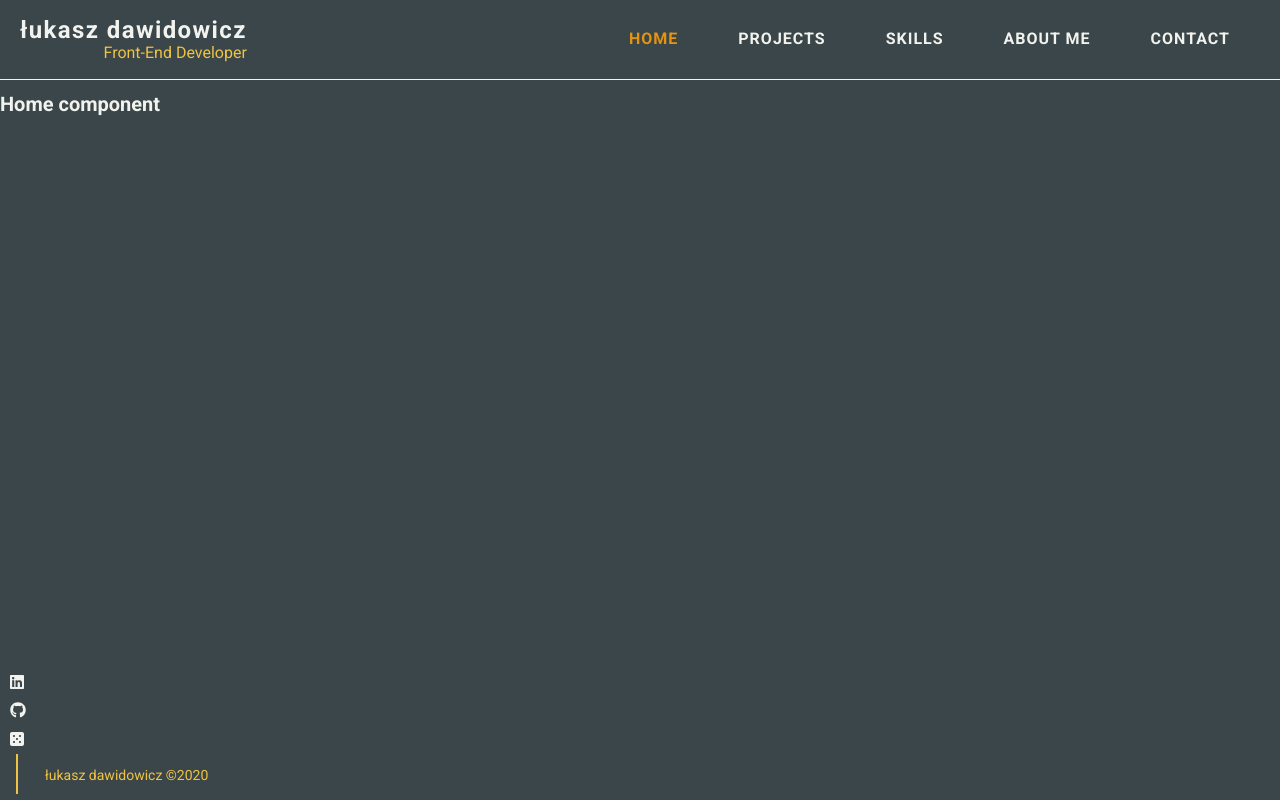
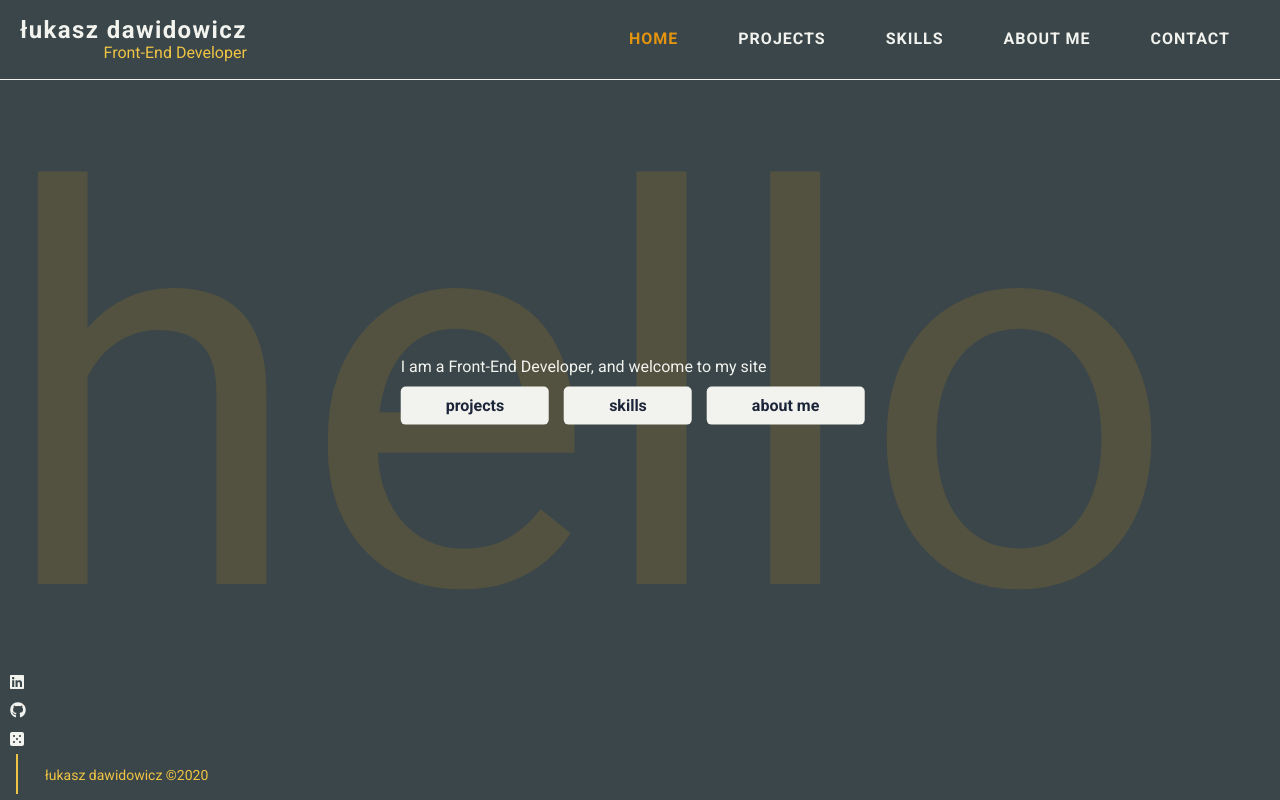
Before and after one commit to shivetay/LD_portfolio, a React (Create React App) app: page / in a window 1280 px wide. Built offline with nearby package versions, Linux system fonts and the light colour scheme.

Commit message:
add home basic stylesv and design

```diff
--- a/src/components/views/Home/Home.js
+++ b/src/components/views/Home/Home.js
@@ -1,11 +1,42 @@
 import React, { Component } from 'react';
+import { Link } from 'react-router-dom';
 
-export default class Home extends Component {
+import './Home.scss';
+
+class Home extends Component {
   render() {
     return (
-      <div>
-        <h1> Home component</h1>
+      <div className='Home'>
+        <div className='Home__Header'>
+          <span className='Home__Header-bg '>hello</span>
+          <section className='Home__Section'>
+            <div className='Home__Section-content'>
+              <p className='Home__Section-paragraph'>
+                I am a Front-End Developer, and welcome to my site
+              </p>
+            </div>
+            <div>
+              <button className='btn'>
+                <Link to='/projects'>
+                  <span className='btn-span'>projects</span>
+                </Link>
+              </button>
+              <button className='btn'>
+                <Link to='/skills'>
+                  <span className='btn-span'>skills</span>
+                </Link>
+              </button>
+              <button className='btn'>
+                <Link to='/about'>
+                  <span className='btn-span'>about me</span>
+                </Link>
+              </button>
+            </div>
+          </section>
+        </div>
       </div>
     );
   }
 }
+
+export default Home;
--- a/src/components/views/Home/Home.scss
+++ b/src/components/views/Home/Home.scss
@@ -0,0 +1,21 @@
+@import '../../../styles/settings.scss';
+
+.Home {
+  &__Header {
+    position: relative;
+    &-bg {
+      font-size: 55rem;
+      color: $color-font-contrast-second;
+      opacity: 0.15;
+    }
+  }
+  &__Section {
+    display: flex;
+    flex-direction: column;
+    position: absolute;
+    top: 50%;
+    left: 50%;
+    transform: translate(-50%, -50%);
+    z-index: 99;
+  }
+}
--- a/src/styles/components.scss
+++ b/src/styles/components.scss
@@ -38,6 +38,29 @@ a:link {
   margin: 0;
   font-size: $font-normal;
 }
+p {
+  font-size: $font-normal;
+}
+
+/* buttons */
+button {
+  border: none;
+  border-radius: 5px;
+  background: $color-button-second;
+  padding: 1rem 4.5rem;
+  margin: 1rem 1.5rem 1rem 0;
+  outline: none;
+  font-size: $font-normal;
+  cursor: pointer;
+}
+button:hover {
+}
+.btn {
+  &-span {
+    color: $color-font-dark;
+    font-weight: 600;
+  }
+}
 
 /* helper classes */
 .active-link {
--- a/src/styles/settings.scss
+++ b/src/styles/settings.scss
@@ -2,6 +2,7 @@
 $color-light: #dbd0c9;
 $color-bacground: #3a4649;
 $color-button: #892f15;
+$color-button-second: #f2f3ee;
 $color-contrast: #e4940e;
 $color-contrast-second: #efc344;
 $color-white: #f2f3ee;
@@ -9,6 +10,7 @@ $color-white: #f2f3ee;
 $color-font-dark: #1c2439;
 $color-font-main: #f2f3ee;
 $color-font-contrast: #efc344;
+$color-font-contrast-second: #e4940e;
 
 $active-link: #e4940e;
 $hover-link: #efc344;
```
